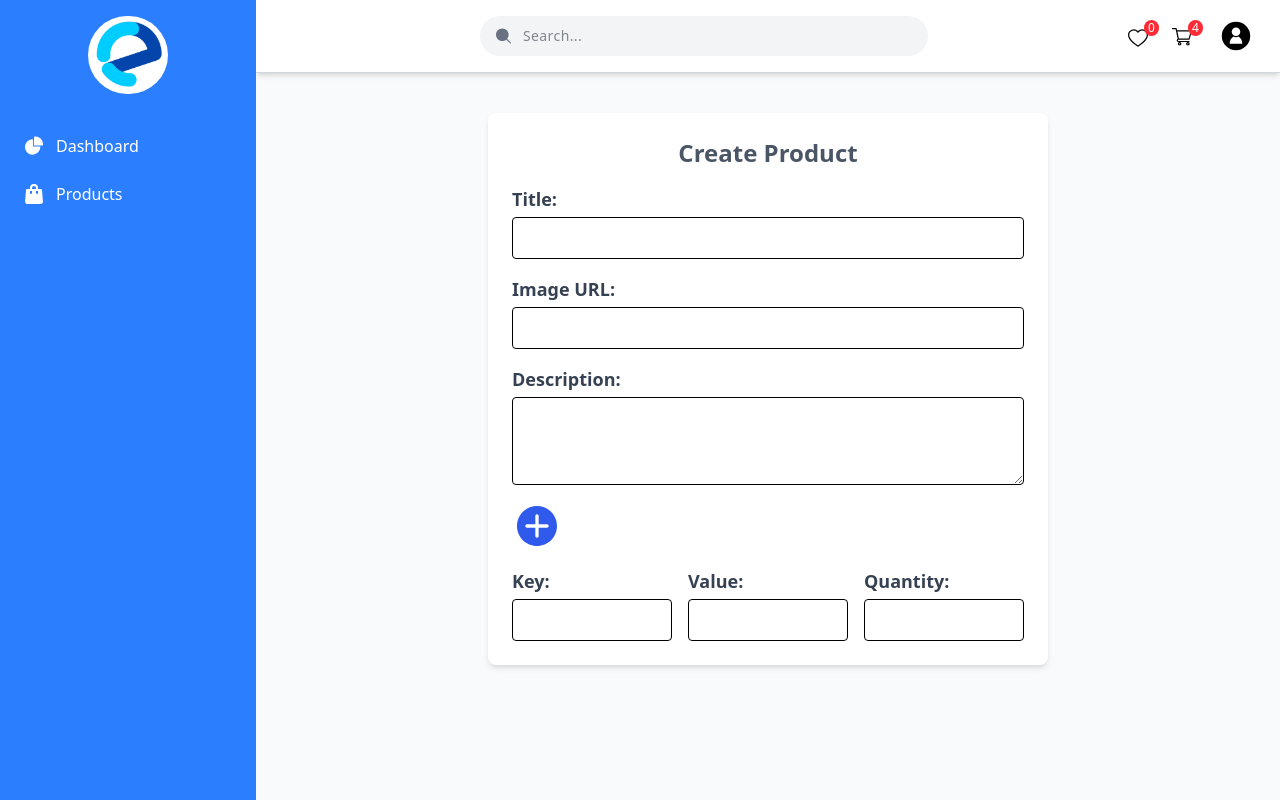
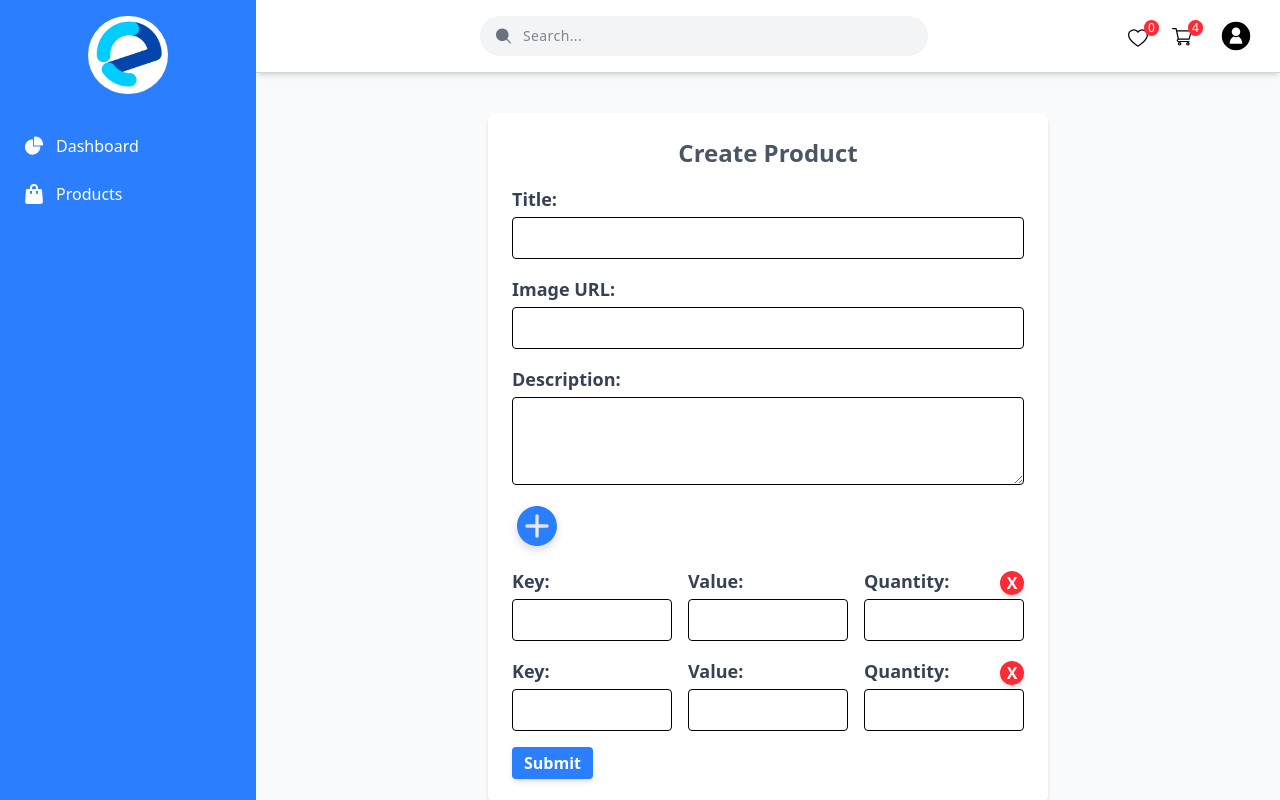
Before and after one commit to sm-karthi/e-commerce-react, a React (Vite) app: page /admin/create-product in a window 1280 px wide. Both pictures are taken after a click on the icon 537 px from the left and 526 px from the top of the page. Built offline with nearby package versions, Linux system fonts and the light colour scheme.

Commit message:
Finished the create product page UI

```diff
--- a/src/components/admin/ProductCreate.jsx
+++ b/src/components/admin/ProductCreate.jsx
@@ -1,6 +1,19 @@
-import React from 'react'
+import React, { useState } from 'react'
 
 function ProductCreate() {
+
+  let [rows, setRows] = useState([true]);
+
+  let handleAddBtn = () => {
+    setRows([...rows, true]);
+  }
+
+  let handleCloseBtn = (index) => {
+    let updatedRow = [...rows];
+    updatedRow.splice(index, 1);
+    setRows(updatedRow)
+  }
+
   return (
     <div className='p-6 py-10'>
 
@@ -14,7 +27,7 @@ function ProductCreate() {
 
             <label className='font-semibold text-lg text-gray-700'>Title:</label>
 
-            <input type="text" name='title' className='md:w-lg mt-1 border px-3 py-2 rounded' />
+            <input type="text" name='title' className='md:w-lg mt-1 border px-3 py-2 rounded focus:outline-none focus:border-blue-500' />
 
             <span className='text-red-500'></span>
 
@@ -24,7 +37,7 @@ function ProductCreate() {
 
             <label className='font-semibold text-lg text-gray-700'>Image URL:</label>
 
-            <input type="text" name='title' className='md:w-lg mt-1 border px-3 py-2 rounded' />
+            <input type="text" name='title' className='md:w-lg mt-1 border px-3 py-2 rounded focus:outline-none focus:border-blue-500' />
 
             <span className='text-red-500'></span>
 
@@ -34,38 +47,34 @@ function ProductCreate() {
 
             <label className='font-semibold text-lg text-gray-700'>Description:</label>
 
-            <textarea className='md:w-lg mt-1 border px-3 py-2 rounded h-22'></textarea>
+            <textarea className='md:w-lg mt-1 border px-3 py-2 rounded h-22 focus:outline-none focus:border-blue-500'></textarea>
 
             <span className='text-red-500'></span>
 
           </div>
 
           <svg
-            className='cursor-pointer'
+            onClick={handleAddBtn}
+            className="cursor-pointer w-[50px] h-[50px] fill-blue-500 hover:fill-blue-700 drop-shadow-lg transition duration-200"
             xmlns="http://www.w3.org/2000/svg"
-            x="0px"
-            y="0px"
-            width={50}
-            height={50}
-            viewBox="0,0,256,256"
-          >
-            <g
-              fill="#305aeb"
-
+            viewBox="0 0 256 256"
           >
             <g transform="scale(8.53333,8.53333)">
               <path d="M15,3c-6.627,0 -12,5.373 -12,12c0,6.627 5.373,12 12,12c6.627,0 12,-5.373 12,-12c0,-6.627 -5.373,-12 -12,-12zM21,16h-5v5c0,0.553 -0.448,1 -1,1c-0.552,0 -1,-0.447 -1,-1v-5h-5c-0.552,0 -1,-0.447 -1,-1c0,-0.553 0.448,-1 1,-1h5v-5c0,-0.553 0.448,-1 1,-1c0.552,0 1,0.447 1,1v5h5c0.552,0 1,0.447 1,1c0,0.553 -0.448,1 -1,1z" />
             </g>
-            </g>
           </svg>
 
-          <div className='flex flex-col md:flex-row space-y-3 md:space-y-0 justify-between'>
+
+          {
+            rows.map((row, index) => (
+
+              <div className='flex relative flex-col md:flex-row space-y-3 md:space-y-0 justify-between'>
 
                 <div className='flex flex-col'>
 
                   <label className='font-semibold text-lg text-gray-700'>Key:</label>
 
-              <input type="text" name='title' className='md:w-40 mt-1 border px-3 py-2 rounded' />
+                  <input type="text" name='title' className='md:w-40 mt-1 border px-3 py-2 rounded focus:outline-none focus:border-blue-500' />
 
                   <span className='text-red-500'></span>
 
@@ -76,7 +85,7 @@ function ProductCreate() {
 
                   <label className='font-semibold text-lg text-gray-700'>Value:</label>
 
-              <input type="text" name='title' className='md:w-40 mt-1 border px-3 py-2 rounded' />
+                  <input type="text" name='title' className='md:w-40 mt-1 border px-3 py-2 rounded focus:outline-none focus:border-blue-500' />
 
                   <span className='text-red-500'></span>
 
@@ -86,15 +95,28 @@ function ProductCreate() {
 
                   <label className='font-semibold text-lg text-gray-700'>Quantity:</label>
 
-              <input type="text" name='title' className='md:w-40 mt-1 border px-3 py-2 rounded' />
+                  <input type="text" name='title' className='md:w-40 mt-1 border px-3 py-2 rounded focus:outline-none focus:border-blue-500' />
 
                   <span className='text-red-500'></span>
 
                 </div>
 
+                {
+                  rows.length > 1 ? (
+                    <button
+                    type='button'
+                    onClick={() => handleCloseBtn(index)}
+                    className='absolute top-1 right-0 bg-red-500 rounded-full w-6 h-6 text-white hover:bg-red-700 font-bold cursor-pointer shadow-md'>X</button>
+                  ) : null
+                }
+
               </div>
 
+            ))
+          }
 
+
+          <button className='bg-blue-500 text-white px-3 py-1 rounded font-semibold hover:bg-blue-700 transition duration-150 shadow-md cursor-pointer'>Submit</button>
 
         </form>
 
```
Lines whose indentation alone changed are shown as unchanged.
